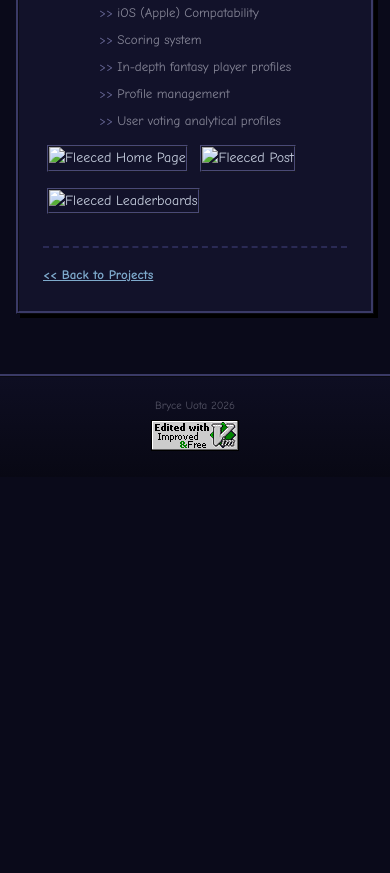
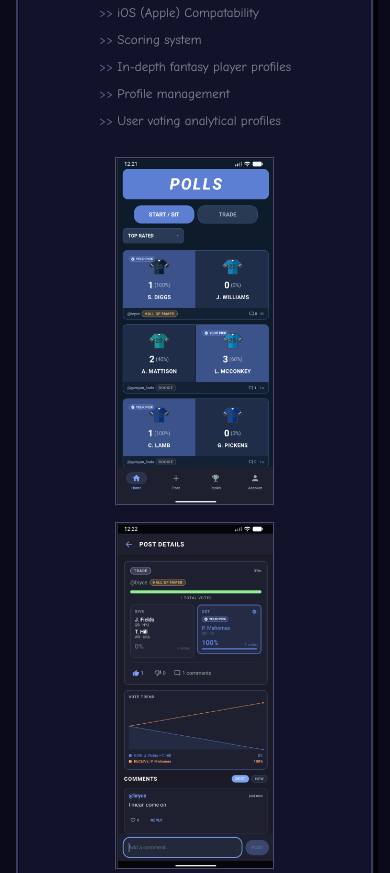
Before and after one commit to buota/buota.github.io, a plain HTML site: page src/fleeced.html in a window 390 px wide. Shown: the part 1128-2001 px from the top of the page. Before the commit the page ends 1605 px from the top, so only its background shows below. Drawn offline with Linux system fonts and the light colour scheme.

Commit message:
a few tweaks

```diff
--- a/src/styles.css
+++ b/src/styles.css
@@ -420,9 +420,17 @@ a.project-card p {
   background: #fff;
 }
 
+.app-demo-container {
+  display: flex;
+  justify-content: center;
+  flex-wrap: wrap;
+  gap: 16px;
+  margin: 20px 0;
+}
+
 .app-demo {
-  width: 160px;
-  margin: 12px 8px;
+  width: 240px;
+  margin: 0;
   border: 2px ridge #4a4a77;
   vertical-align: top;
 }
@@ -600,6 +608,13 @@ footer img {
   color: #555577;
 }
 
+.now-playing-live {
+  color: #cc4444;
+  font-weight: bold;
+  text-transform: uppercase;
+  letter-spacing: 0.05em;
+}
+
 /* scrollbar */
 ::-webkit-scrollbar {
   width: 14px;
@@ -646,7 +661,7 @@ footer img {
   }
 
   .app-demo {
-    width: 120px;
-    margin: 8px 4px;
+    width: 160px;
+    margin: 0;
   }
 }
```
Also changed, not shown: src/about.html (+3 -0 lines), resources/fleecedhome.png (added), resources/fleecedleaderboard.png (added), resources/fleecedpost.png (added), 1 other file.
